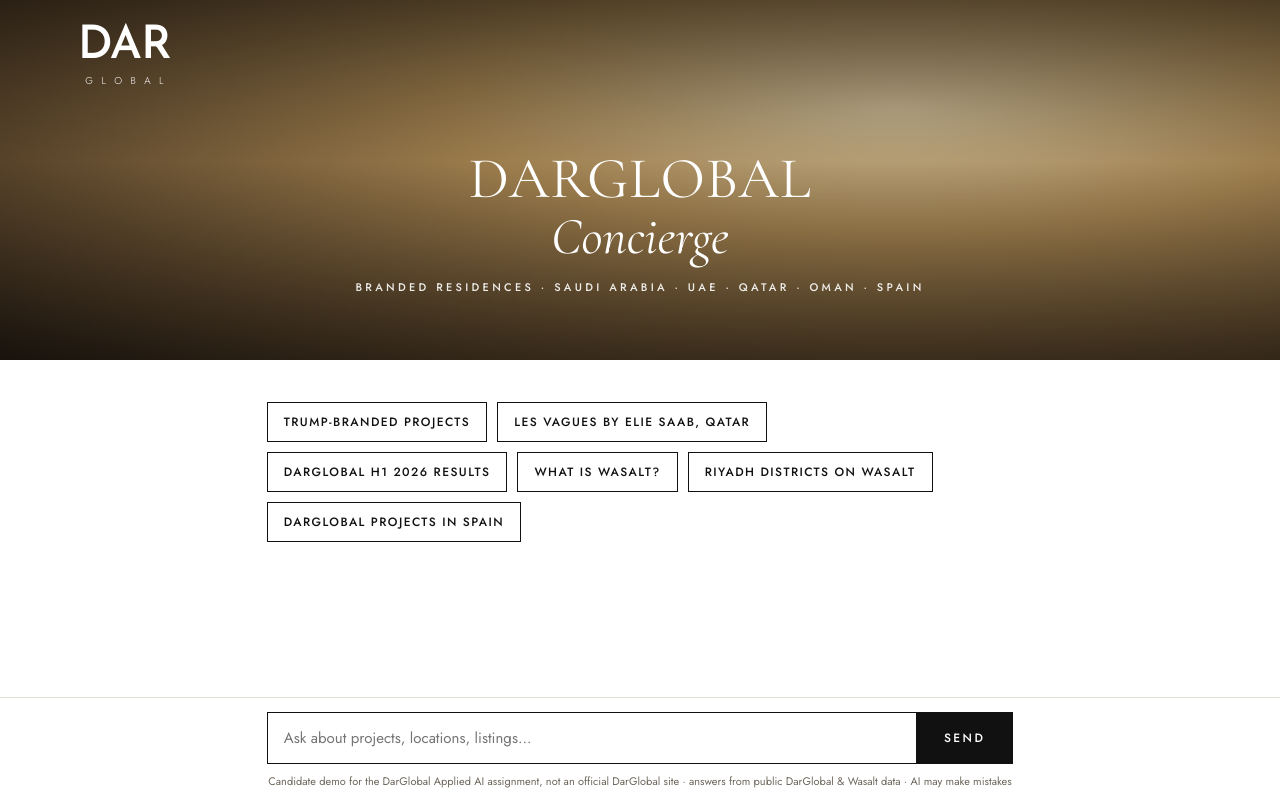
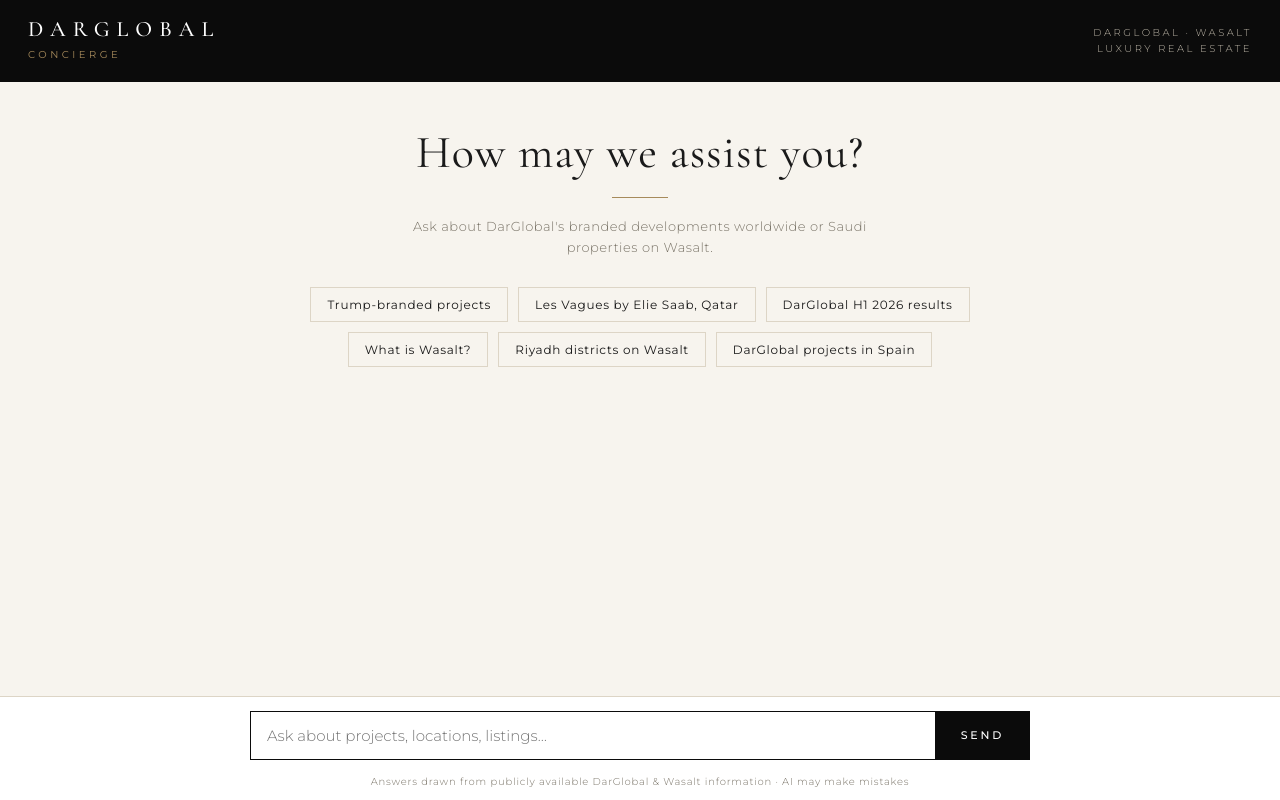
Before and after one commit to gittiai/darglobal-chatbot, a plain HTML site: page app/static/index.html in a window 1280 px wide. Drawn offline with nearby package versions, Linux system fonts and the light colour scheme.

Commit message:
Go back to the black-header concierge design

```diff
--- a/app/static/index.html
+++ b/app/static/index.html
@@ -1,62 +1,50 @@
 <!doctype html><html lang="en"><head><meta charset="utf-8"><meta name="viewport" content="width=device-width,initial-scale=1">
 <title>DarGlobal Concierge</title>
 <link rel="preconnect" href="https://fonts.googleapis.com"><link rel="preconnect" href="https://fonts.gstatic.com" crossorigin>
-<link href="https://fonts.googleapis.com/css2?family=Cormorant+Garamond:ital,wght@0,400;0,500;1,400&family=Jost:wght@300;400;500&family=Josefin+Sans:wght@600&display=swap" rel="stylesheet">
+<link href="https://fonts.googleapis.com/css2?family=Cormorant+Garamond:wght@400;500;600&family=Montserrat:wght@300;400;500&display=swap" rel="stylesheet">
 <script src="https://cdnjs.cloudflare.com/ajax/libs/marked/12.0.2/marked.min.js"></script>
 <script src="https://cdnjs.cloudflare.com/ajax/libs/dompurify/3.1.6/purify.min.js"></script>
 <style>
-:root{--ink:#111;--mute:#6d675c;--accent:#7a6a45;--line:#e4dfd4;--sand:#f3efe7;--white:#fff}
+:root{--black:#0b0b0b;--ivory:#f7f4ee;--sand:#e9e2d4;--bronze:#a68a5b;--ink:#1a1a1a;--mute:#7a7468;--line:#ddd5c6;--card:#fff}
 *{box-sizing:border-box}html,body{height:100%}
-body{margin:0;background:var(--white);color:var(--ink);font:400 15px/1.65 Jost,system-ui,sans-serif;display:flex;flex-direction:column;height:100dvh}
+body{margin:0;background:var(--ivory);color:var(--ink);font:300 15px/1.65 Montserrat,system-ui,sans-serif;display:flex;flex-direction:column;height:100dvh}
+header{background:var(--black);color:#fff;padding:18px 28px;display:flex;align-items:center;justify-content:space-between;gap:16px}
+.brand{font:500 22px/1 'Cormorant Garamond',serif;letter-spacing:.32em;text-transform:uppercase}
+.brand small{display:block;font:400 10px/1.8 Montserrat,sans-serif;letter-spacing:.35em;color:var(--bronze);margin-top:6px}
+.tag{font-size:10px;letter-spacing:.25em;text-transform:uppercase;color:#bdb6a8;text-align:right}
+.hero{text-align:center;padding:44px 20px 12px}
+.hero h1{font:400 clamp(30px,5vw,46px)/1.15 'Cormorant Garamond',serif;margin:0 0 10px;letter-spacing:.02em}
+.hero p{margin:0 auto;max-width:520px;color:var(--mute);font-size:13px;letter-spacing:.04em}
+.rule{width:56px;height:1px;background:var(--bronze);margin:18px auto}
 main{flex:1;overflow-y:auto}
-.hero{position:relative;min-height:360px;color:#fff;display:flex;flex-direction:column;
- background:linear-gradient(180deg,rgba(0,0,0,.55) 0%,rgba(0,0,0,.15) 45%,rgba(0,0,0,.45) 100%),url('/static/hero.jpg') center/cover,
- radial-gradient(ellipse at 70% 30%,#e8d3a8 0%,#b8935a 35%,#6b5233 70%,#2b2117 100%)}
-.nav{display:flex;align-items:center;justify-content:space-between;padding:26px 6vw}
-.left{display:flex;align-items:center;gap:28px}
-.burger{width:32px;display:grid;gap:7px}.burger i{height:2px;background:#fff;display:block}
-.logo{display:flex;flex-direction:column;align-items:center;line-height:1}
-.logo b{font:600 46px/0.9 'Josefin Sans',Jost,sans-serif;letter-spacing:-.02em}
-.logo span{font:300 10px Jost;letter-spacing:.85em;margin-top:6px;padding-left:.85em}
-.navr{display:flex;align-items:center;gap:22px;font:500 14px Jost;letter-spacing:.12em;text-transform:uppercase}
-.navr .lang{text-transform:none;letter-spacing:0;opacity:.9}
-.hero-txt{margin:auto;text-align:center;padding:10px 20px 40px}
-.hero-txt h1{font:400 clamp(34px,5vw,58px)/1 'Cormorant Garamond',serif;margin:0;letter-spacing:.01em;text-transform:uppercase}
-.hero-txt em{display:block;font:italic 400 clamp(30px,4.4vw,52px)/1.1 'Cormorant Garamond',serif;text-transform:none}
-.hero-txt small{display:block;margin-top:14px;font:500 11px Jost;letter-spacing:.3em;text-transform:uppercase;opacity:.9}
-.intro{max-width:1100px;margin:0 auto;padding:56px 6vw 20px;display:grid;grid-template-columns:1.1fr 1fr;gap:48px;align-items:start}
-.intro h2{font:400 clamp(30px,4vw,48px)/1.05 'Cormorant Garamond',serif;text-transform:uppercase;margin:0}
-.intro h3{font:500 15px Jost;letter-spacing:.06em;text-transform:uppercase;color:var(--accent);margin:4px 0 12px}
-.intro p{margin:0;color:#333;font-size:16px}
-#log{max-width:900px;margin:0 auto;padding:24px 6vw 30px}
-.chips{display:flex;flex-wrap:wrap;gap:10px;margin:18px 0 30px}
-.chips button{background:transparent;border:1px solid var(--ink);color:var(--ink);padding:10px 16px;font:500 12px Jost;letter-spacing:.12em;text-transform:uppercase;cursor:pointer;transition:.2s}
-.chips button:hover{background:var(--ink);color:#fff}
-.m{margin:0 0 20px;max-width:88%}
-.u{margin-left:auto;background:var(--ink);color:#fff;padding:12px 18px}
-.a{background:var(--sand);padding:18px 22px;border-top:2px solid var(--accent)}
-.a .who{font:500 11px Jost;letter-spacing:.25em;text-transform:uppercase;color:var(--accent);margin-bottom:8px}
+#log{max-width:820px;margin:0 auto;padding:8px 20px 24px}
+.chips{display:flex;flex-wrap:wrap;justify-content:center;gap:10px;margin:8px 0 28px}
+.chips button{background:transparent;border:1px solid var(--line);color:var(--ink);padding:9px 16px;font:400 12px Montserrat,sans-serif;letter-spacing:.06em;cursor:pointer;transition:.2s}
+.chips button:hover{border-color:var(--black);background:var(--black);color:#fff}
+.m{margin:0 0 18px;max-width:88%}
+.u{margin-left:auto;background:var(--black);color:#fff;padding:12px 18px;font-weight:400}
+.a{background:var(--card);border:1px solid var(--line);border-left:2px solid var(--bronze);padding:16px 20px}
+.a .who{font:500 10px Montserrat;letter-spacing:.3em;text-transform:uppercase;color:var(--bronze);margin-bottom:8px}
 .a p{margin:.35em 0}.a ul,.a ol{padding-left:20px;margin:.4em 0}.a strong{font-weight:500}
-.a h1,.a h2,.a h3{font:500 22px 'Cormorant Garamond',serif;margin:.6em 0 .3em}
-.a table{border-collapse:collapse;font-size:13px;display:block;overflow-x:auto;margin:.5em 0}.a th{background:#e9e3d6;font-weight:500}.a td,.a th{border:1px solid var(--line);padding:6px 8px;text-align:left}
-.src{border-top:1px solid var(--line);margin-top:12px;padding-top:10px;font-size:12px;color:var(--mute)}
-.src a{color:var(--ink);text-decoration:none;border-bottom:1px solid var(--accent);margin-right:10px;line-height:2}
-.dots span{display:inline-block;width:5px;height:5px;margin-right:4px;background:var(--accent);border-radius:50%;animation:b 1.2s infinite}.dots span:nth-child(2){animation-delay:.2s}.dots span:nth-child(3){animation-delay:.4s}
+.a h1,.a h2,.a h3{font:500 20px 'Cormorant Garamond',serif;margin:.6em 0 .3em}
+.a table{border-collapse:collapse;font-size:13px;display:block;overflow-x:auto;margin:.5em 0}.a th{background:var(--sand);font-weight:500}.a td,.a th{border:1px solid var(--line);padding:6px 8px;text-align:left}
+.src{border-top:1px solid var(--line);margin-top:12px;padding-top:10px;font-size:11px;color:var(--mute);letter-spacing:.03em}
+.src a{color:var(--ink);text-decoration:none;border-bottom:1px solid var(--bronze);margin-right:10px;line-height:2}
+.dots span{display:inline-block;width:5px;height:5px;margin-right:4px;background:var(--bronze);border-radius:50%;animation:b 1.2s infinite}.dots span:nth-child(2){animation-delay:.2s}.dots span:nth-child(3){animation-delay:.4s}
 @keyframes b{0%,80%,100%{opacity:.2}40%{opacity:1}}
-footer{background:#fff;border-top:1px solid var(--line)}
-form{display:flex;max-width:900px;margin:0 auto;padding:14px 6vw 8px}
-input{flex:1;border:1px solid var(--ink);border-right:0;padding:14px 16px;font:400 15px Jost;outline:none;min-width:0}
-button.go{background:var(--ink);color:#fff;border:0;padding:0 28px;font:500 12px Jost;letter-spacing:.2em;text-transform:uppercase;cursor:pointer}
-button.go:hover{background:var(--accent)}
-.note{text-align:center;font-size:11px;color:var(--mute);padding:0 16px 10px}
-@media(max-width:700px){.navr .hide{display:none}.logo b{font-size:36px}.intro{grid-template-columns:1fr;gap:16px;padding-top:36px}.hero{min-height:300px}.m{max-width:100%}}
+footer{background:var(--card);border-top:1px solid var(--line)}
+form{display:flex;max-width:820px;margin:0 auto;padding:14px 20px;gap:0}
+input{flex:1;border:1px solid var(--black);border-right:0;padding:14px 16px;font:300 15px Montserrat,sans-serif;background:#fff;outline:none;min-width:0}
+button.go{background:var(--black);color:#fff;border:0;padding:0 26px;font:500 11px Montserrat;letter-spacing:.25em;text-transform:uppercase;cursor:pointer}
+button.go:hover{background:var(--bronze)}
+.note{text-align:center;font-size:10px;color:var(--mute);letter-spacing:.08em;padding:0 0 10px}
+@media(max-width:600px){header{padding:14px 16px}.tag{display:none}.m{max-width:100%}#log{padding:8px 16px 20px}form{padding:12px 16px}}
 </style></head><body>
-<main id="main">
-<section class="hero"><div class="nav"><div class="left"><div class="logo"><b>DAR</b><span>GLOBAL</span></div></div></div>
-<div class="hero-txt"><h1>DarGlobal</h1><em>Concierge</em><small>Branded residences · Saudi Arabia · UAE · Qatar · Oman · Spain</small></div></section>
+<header><div class="brand">DarGlobal<small>Concierge</small></div><div class="tag">DarGlobal · Wasalt<br>Luxury Real Estate</div></header>
+<main id="main"><div class="hero"><h1>How may we assist you?</h1><div class="rule"></div><p>Ask about DarGlobal's branded developments worldwide or Saudi properties on Wasalt.</p></div>
 <div id="log"><div class="chips" id="chips"></div></div></main>
 <footer><form id="f"><input id="q" placeholder="Ask about projects, locations, listings…" autocomplete="off"><button class="go">Send</button></form>
-<div class="note">Candidate demo for the DarGlobal Applied AI assignment, not an official DarGlobal site · answers from public DarGlobal &amp; Wasalt data · AI may make mistakes</div></footer>
+<div class="note">Answers drawn from publicly available DarGlobal &amp; Wasalt information · AI may make mistakes</div></footer>
 <script>
 const log=document.getElementById('log'),main=document.getElementById('main'),q=document.getElementById('q'),hist=[];let busy=false;
 ["Trump-branded projects","Les Vagues by Elie Saab, Qatar","DarGlobal H1 2026 results","What is Wasalt?","Riyadh districts on Wasalt","DarGlobal projects in Spain"].forEach(s=>{const b=document.createElement('button');b.type='button';b.textContent=s;b.onclick=()=>send(s);document.getElementById('chips').appendChild(b)});
```
